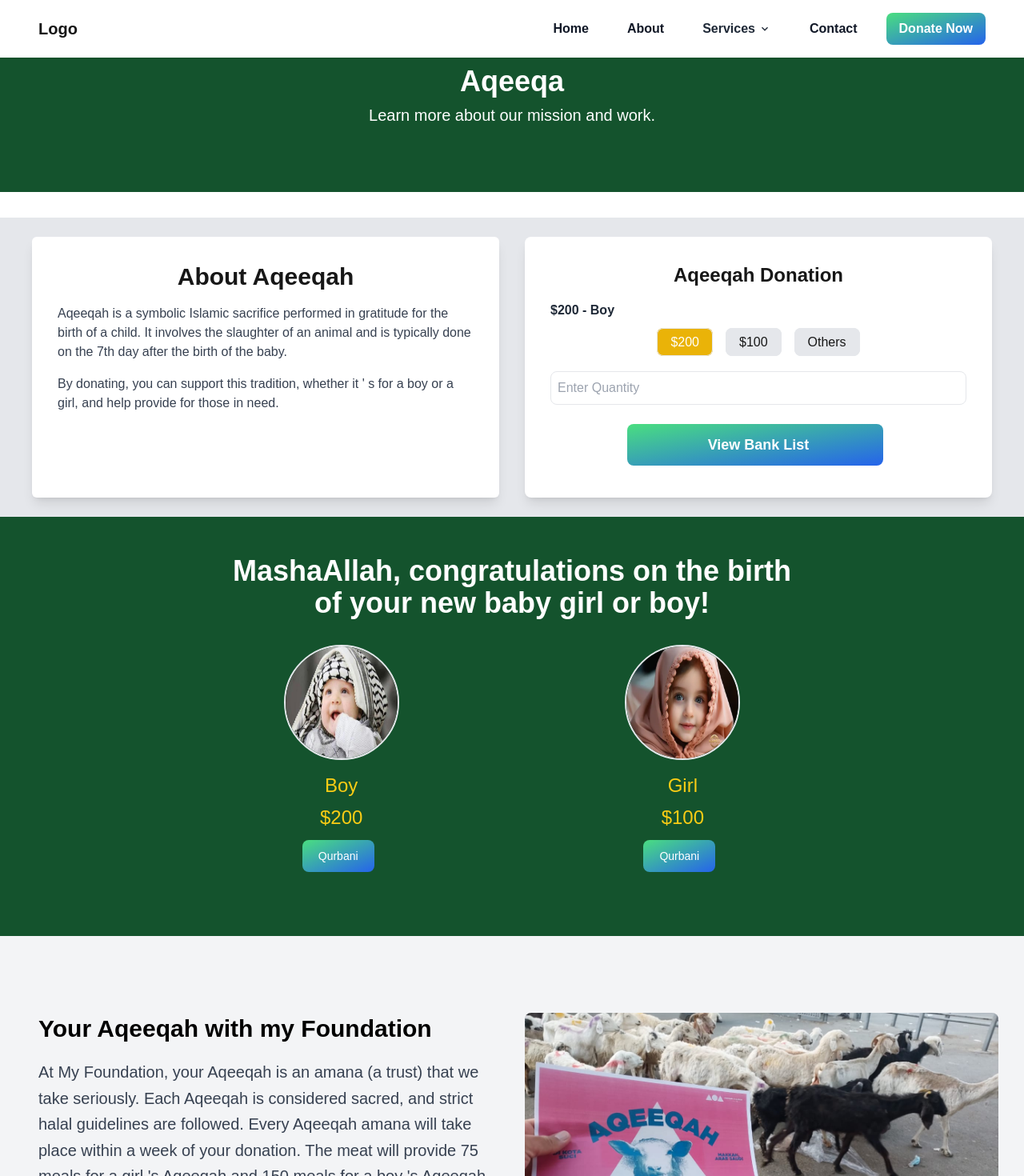
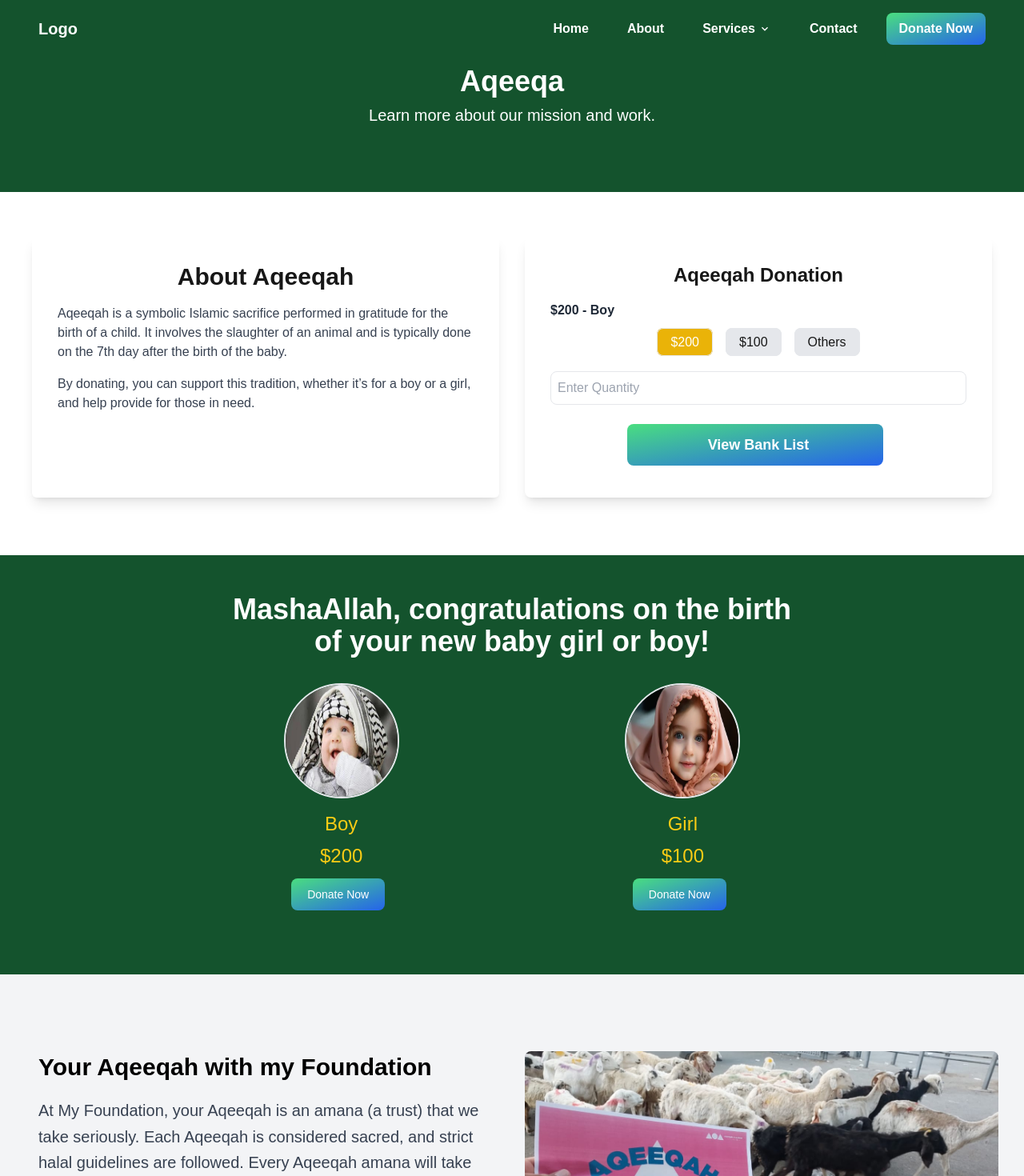
Before and after one commit to AINSoftwareSolution/qurbani-site, a Next.js app: page /services/aqeeqa in a window 1280 px wide. Shown: the top 1470 px of the page at 80% size. Built offline with nearby package versions, Linux system fonts and the light colour scheme.

Commit message:
error solved

```diff
--- a/app/Components/Footer.tsx
+++ b/app/Components/Footer.tsx
@@ -13,7 +13,7 @@ const Footer = () => {
         Sanctus est Lorem ipsum dolor sit amet. Lorem ipsum dolor sit amet, consetetur sadipscing elitr <br />
         sed diam nonumy sanctus est Lorem ipsum dolor sit amet.
       </p>
-      <div className="flex justify-center mb-5">
+      <div className="flex justify-center mb-5 px-4">
         <div className="w-full md:w-2/5 flex mb-5">
           <input
             type="email"
@@ -31,7 +31,7 @@ const Footer = () => {
       </div>
       <hr className="my-6 border-gray-200 sm:mx-auto lg:my-8" />
     </div>
-      <div className=" bg-slate-900 footer">
+      <div className=" bg-slate-900 footer px-4 ">
         <div className="container inset-0 mx-auto px-2 py-8 lg:px-12 lg:py-4">
           <div className="md:flex md:justify-between">
             <div className="mb-6 md:mb-0">
--- a/app/Components/Navbar.tsx
+++ b/app/Components/Navbar.tsx
@@ -1,26 +1,76 @@
 "use client";
-import React from "react";
-import { MdKeyboardArrowDown } from "react-icons/md";
+import React, { useState, useEffect } from "react";
+import { MdKeyboardArrowDown, MdMenu, MdClose } from "react-icons/md";
 import Link from "next/link";
 
 const Navbar = () => {
+  const [isScrolled, setIsScrolled] = useState(false);
+  const [menuOpen, setMenuOpen] = useState(false);
+
+  useEffect(() => {
+    const handleScroll = () => {
+      if (window.scrollY > 50) {
+        setIsScrolled(true);
+      } else {
+        setIsScrolled(false);
+      }
+    };
+
+    window.addEventListener("scroll", handleScroll);
+    return () => {
+      window.removeEventListener("scroll", handleScroll);
+    };
+  }, []);
+
   return (
-    <div className="bg-white shadow-sm fixed top-0 left-0 right-0 z-50">
+    <div
+      className={`fixed top-0 left-0 right-0 z-50 transition-colors duration-300 ${
+        isScrolled || menuOpen ? "bg-white" : "bg-transparent"
+      }`}
+    >
       <div className="container mx-auto px-2 py-4 lg:px-12 flex items-center justify-between">
         <Link
           href="/"
           className="flex items-center space-x-3 rtl:space-x-reverse"
         >
-          <span className="text-xl font-bold">Logo</span>
+          <span
+            className={`text-xl font-bold ${
+              isScrolled || menuOpen ? "text-gray-900" : "text-white"
+            }`}
+          >
+            Logo
+          </span>
         </Link>
 
-        {/* Navbar items on the right */}
-        <div className="ml-auto w-full md:w-auto md:flex md:justify-end">
-          <ul className="flex flex-row items-center space-x-6 font-medium">
+        {/* Hamburger icon for mobile */}
+        <button
+          className={`text-2xl md:hidden block ${
+            isScrolled || menuOpen ? "text-gray-900" : "text-white"
+          }`}
+          onClick={() => setMenuOpen(!menuOpen)}
+        >
+          {menuOpen ? (
+            <MdClose size={24} />
+          ) : (
+            <MdMenu size={24} />
+          )}
+        </button>
+
+        {/* Navbar items */}
+        <div
+          className={`${
+            menuOpen ? "block" : "hidden"
+          } md:flex md:items-center absolute md:static top-full left-0 right-0 md:bg-transparent transition-all duration-300`}
+        >
+          <ul className="flex flex-col md:flex-row md:space-x-6 font-medium md:bg-transparent bg-white  p-4 md:p-0 space-y-4 md:space-y-0">
             <li>
               <Link
                 href="/"
-                className="block py-2 px-3 text-gray-900 rounded hover:bg-gray-100 font-semibold md:hover:bg-transparent md:hover:text-blue-700"
+                className={`block py-2 px-3 rounded font-semibold md:hover:bg-transparent md:hover:text-blue-700 ${
+                  isScrolled || menuOpen
+                    ? "text-gray-900 hover:bg-gray-100"
+                    : "text-white"
+                }`}
               >
                 Home
               </Link>
@@ -28,7 +78,11 @@ const Navbar = () => {
             <li>
               <Link
                 href="/about-us"
-                className="block py-2 px-3 text-gray-900 rounded hover:bg-gray-100 font-semibold md:hover:bg-transparent md:hover:text-blue-700"
+                className={`block py-2 px-3 rounded font-semibold md:hover:bg-transparent md:hover:text-blue-700 ${
+                  isScrolled || menuOpen
+                    ? "text-gray-900 hover:bg-gray-100"
+                    : "text-white"
+                }`}
               >
                 About
               </Link>
@@ -39,16 +93,20 @@ const Navbar = () => {
                 aria-haspopup="true"
                 aria-expanded="true"
                 tabIndex={0}
-                className="py-2 px-3 text-gray-800  hover:text-blue-500 font-semibold inline-flex items-center"
+                className={`py-2 px-3 font-semibold inline-flex items-center ${
+                  isScrolled || menuOpen
+                    ? "text-gray-900 hover:text-blue-500"
+                    : "text-white"
+                }`}
               >
                 Services
                 <MdKeyboardArrowDown className="ml-1" />
               </Link>
-              <ul className="absolute left-0 hidden group-hover:block bg-white  text-gray-800 font-semibold  shadow-lg mt-2 rounded-md w-48 z-10">
+              <ul className="absolute left-0 hidden group-hover:block bg-white text-gray-800 font-semibold shadow-lg mt-2 rounded-md w-48 z-10">
                 <li>
                   <Link
                     href="/#Home"
-                    className="block px-4 py-2 hover:bg-gray-100 "
+                    className="block px-4 py-2 hover:bg-gray-100"
                   >
                     Qurbani
                   </Link>
@@ -56,7 +114,7 @@ const Navbar = () => {
                 <li>
                   <Link
                     href="./services/aqeeqa"
-                    className="block px-4 py-3 hover:bg-gray-100  text-black"
+                    className="block px-4 py-3 hover:bg-gray-100 text-black"
                   >
                     Aqeeqa
                   </Link>
@@ -66,7 +124,11 @@ const Navbar = () => {
             <li>
               <Link
                 href="/contact"
-                className="block py-2 px-3 text-gray-900 rounded hover:bg-gray-100 font-semibold md:hover:bg-transparent md:hover:text-blue-700"
+                className={`block py-2 px-3 rounded font-semibold md:hover:bg-transparent md:hover:text-blue-700 ${
+                  isScrolled || menuOpen
+                    ? "text-gray-900 hover:bg-gray-100"
+                    : "text-white"
+                }`}
               >
                 Contact
               </Link>
@@ -74,7 +136,7 @@ const Navbar = () => {
             <li>
               <button
                 type="button"
-                className="py-2 px-4 text-white bg-gradient-to-br from-green-400 to-blue-600 hover:bg-gradient-to-bl focus:ring-4 focus:outline-none focus:ring-green-200  font-bold rounded-lg text-md text-center"
+                className="py-2 px-4 text-white bg-gradient-to-br from-green-400 to-blue-600 hover:bg-gradient-to-bl focus:ring-4 focus:outline-none focus:ring-green-200 font-bold rounded-lg text-md text-center"
               >
                 Donate Now
               </button>
--- a/app/services/aqeeqa/page.tsx
+++ b/app/services/aqeeqa/page.tsx
@@ -17,7 +17,7 @@ const Aqeeqa = () =>{
     }
   };
     return (
-        <div>
+        <>
              <div className="relative bg-green-900 text-white mb-8 overflow-hidden h-60 w-full">
 
       <div className="absolute inset-0 flex flex-col justify-center items-center text-center p-4 z-10">
@@ -35,19 +35,19 @@ const Aqeeqa = () =>{
         /> */}
       </div>
     </div>
-
-    <div className="bg-gray-200">
+ {/* About Aqeeqah */}
+ <div className=" ">
   <div className="container mx-auto p-6">
-        <div className="flex justify-between gap-8 max-w-8xl mx-4">
+    <div className="flex flex-col md:flex-row justify-between gap-8 max-w-8xl mx-4">
 
       {/* Left Column: Text */}
-          <div className="w-full md:w-1/2 bg-white p-8 rounded-md shadow-lg  ">
+      <div className="w-full md:w-1/2 bg-white p-8 rounded-md shadow-lg">
         <h4 className="text-3xl font-bold mb-4 text-center">About Aqeeqah</h4>
         <p className="text-gray-700 mb-4">
           Aqeeqah is a symbolic Islamic sacrifice performed in gratitude for the birth of a child. It involves the slaughter of an animal and is typically done on the 7th day after the birth of the baby.
         </p>
         <p className="text-gray-700">
-              By donating, you can support this tradition, whether it &apos; s for a boy or a girl, and help provide for those in need.
+          By donating, you can support this tradition, whether it’s for a boy or a girl, and help provide for those in need.
         </p>
       </div>
 
@@ -116,10 +116,9 @@ const Aqeeqa = () =>{
 
         {/* Donate Button */}
         <div className="text-center">
-
-              <button type="button" className="text-white bg-gradient-to-br text-lg font-bold w-80 py-3 me-2 mb-2 from-green-400 to-blue-600 hover:bg-gradient-to-bl focus:ring-4 focus:outline-none focus:ring-green-200   rounded-lg text-center">
-              <span className="fa fa-usd mr-2" aria-hidden="true"></span> View Bank List</button>
-
+          <button type="button" className="text-white bg-gradient-to-br text-lg font-bold w-full md:w-80 py-3 me-2 mb-2 from-green-400 to-blue-600 hover:bg-gradient-to-bl focus:ring-4 focus:outline-none focus:ring-green-200 rounded-lg">
+            <span className="fa fa-usd mr-2" aria-hidden="true"></span> View Bank List
+          </button>
         </div>
       </div>
 
@@ -127,20 +126,22 @@ const Aqeeqa = () =>{
   </div>
 </div>
 
+{/* About Aqeeqah end  */}
+
 {/* Section congrat */}
-<div className="bg-green-900 py-12">
+<div className="bg-green-900 py-12 mt-12 ">
   <div className="text-center">
     <h2 className="text-4xl font-bold mb-2 text-white ">MashaAllah, congratulations on the birth <br/> of your
 new baby girl or boy!
 </h2>
   </div>
-  <div className="flex flex-wrap justify-center">
+  <div className="flex flex-wrap justify-center ">
     <div className="w-full md:w-1/3 xl:w-1/3 p-6">
       <Image src={BoyImg} alt="" className="mx-auto w-36 h-36 mb-4 rounded-full border-2 border-gray-200" />
       <h3 className="text-2xl text-center text-yellow-400 mb-2">Boy</h3>
       <h3 className="text-2xl text-center text-yellow-400 mt-2">$200</h3>
       <div className="text-center">
-      <button type="button" className="text-white bg-gradient-to-br from-green-400 to-blue-600 mt-3 hover:bg-gradient-to-bl focus:ring-4 focus:outline-none focus:ring-green-200  font-medium rounded-lg text-sm px-5 py-2.5 text-center me-2 mb-2">Qurbani</button>
+      <button type="button" className="text-white bg-gradient-to-br from-green-400 to-blue-600 mt-3 hover:bg-gradient-to-bl focus:ring-4 focus:outline-none focus:ring-green-200  font-medium rounded-lg text-sm px-5 py-2.5 text-center me-2 mb-2">Donate Now</button>
       </div>
     </div>
     <div className="w-full md:w-1/3 xl:w-1/3 p-6">
@@ -148,7 +149,7 @@ new baby girl or boy!
       <h3 className="text-2xl text-center text-yellow-400 mb-2">Girl</h3>
       <h3 className="text-2xl text-center text-yellow-400 mt-2">$100</h3>
       <div className="text-center">
-      <button type="button" className="text-white bg-gradient-to-br from-green-400 to-blue-600 mt-3 hover:bg-gradient-to-bl focus:ring-4 focus:outline-none focus:ring-green-200  font-medium rounded-lg text-sm px-5 py-2.5 text-center me-2 mb-2">Qurbani</button>
+      <button type="button" className="text-white bg-gradient-to-br from-green-400 to-blue-600 mt-3 hover:bg-gradient-to-bl focus:ring-4 focus:outline-none focus:ring-green-200  font-medium rounded-lg text-sm px-5 py-2.5 text-center me-2 mb-2">Donate Now</button>
       </div>
     </div>
   </div>
@@ -217,7 +218,7 @@ new baby girl or boy!
 
  </div>
  {/* importance of aqeeqah end  */}
-        </div>
+  </>
     )
 }
 
```
Also changed, not shown: app/page.tsx (+10 -4 lines). Lines whose indentation alone changed are shown as unchanged.
